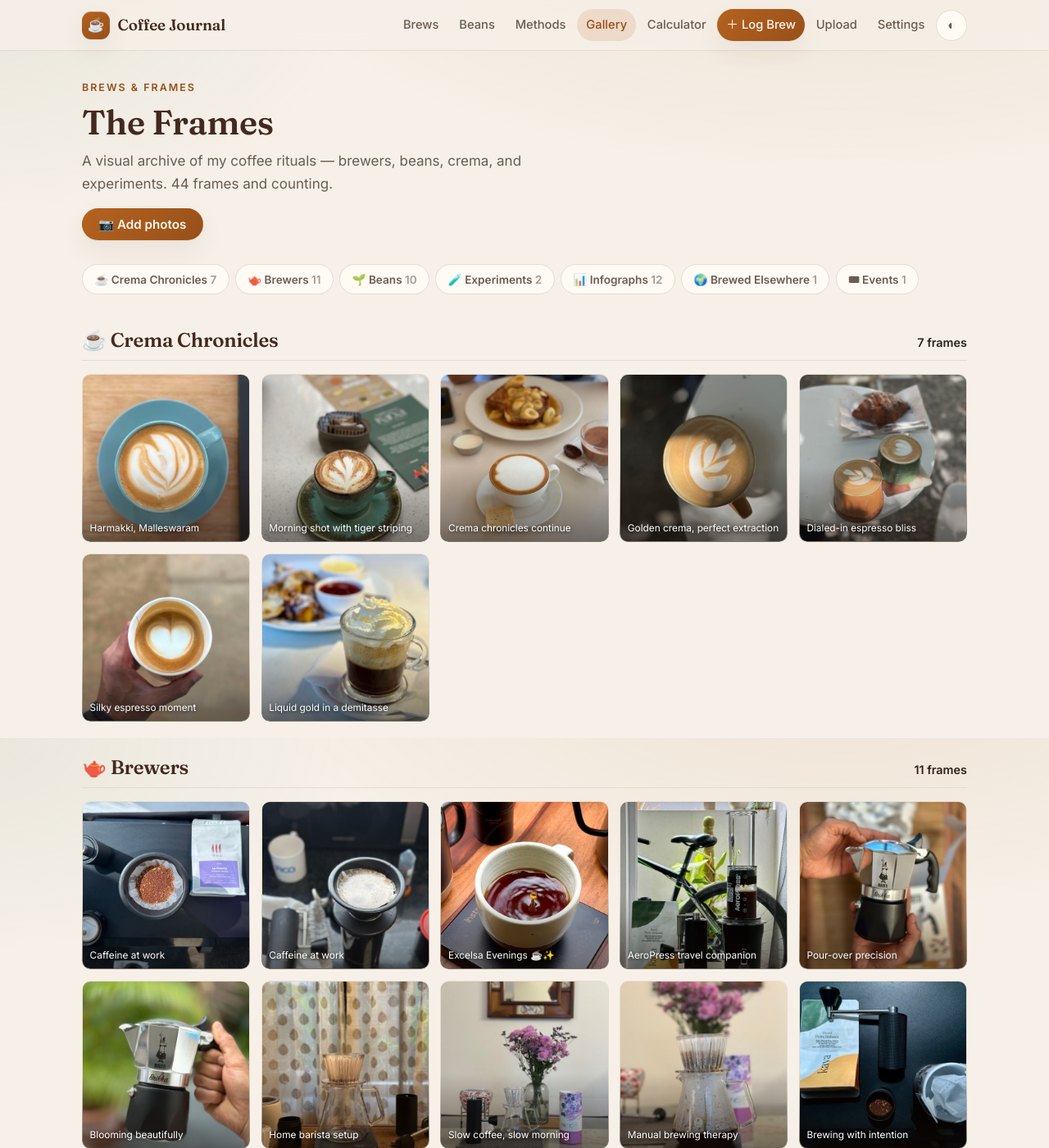
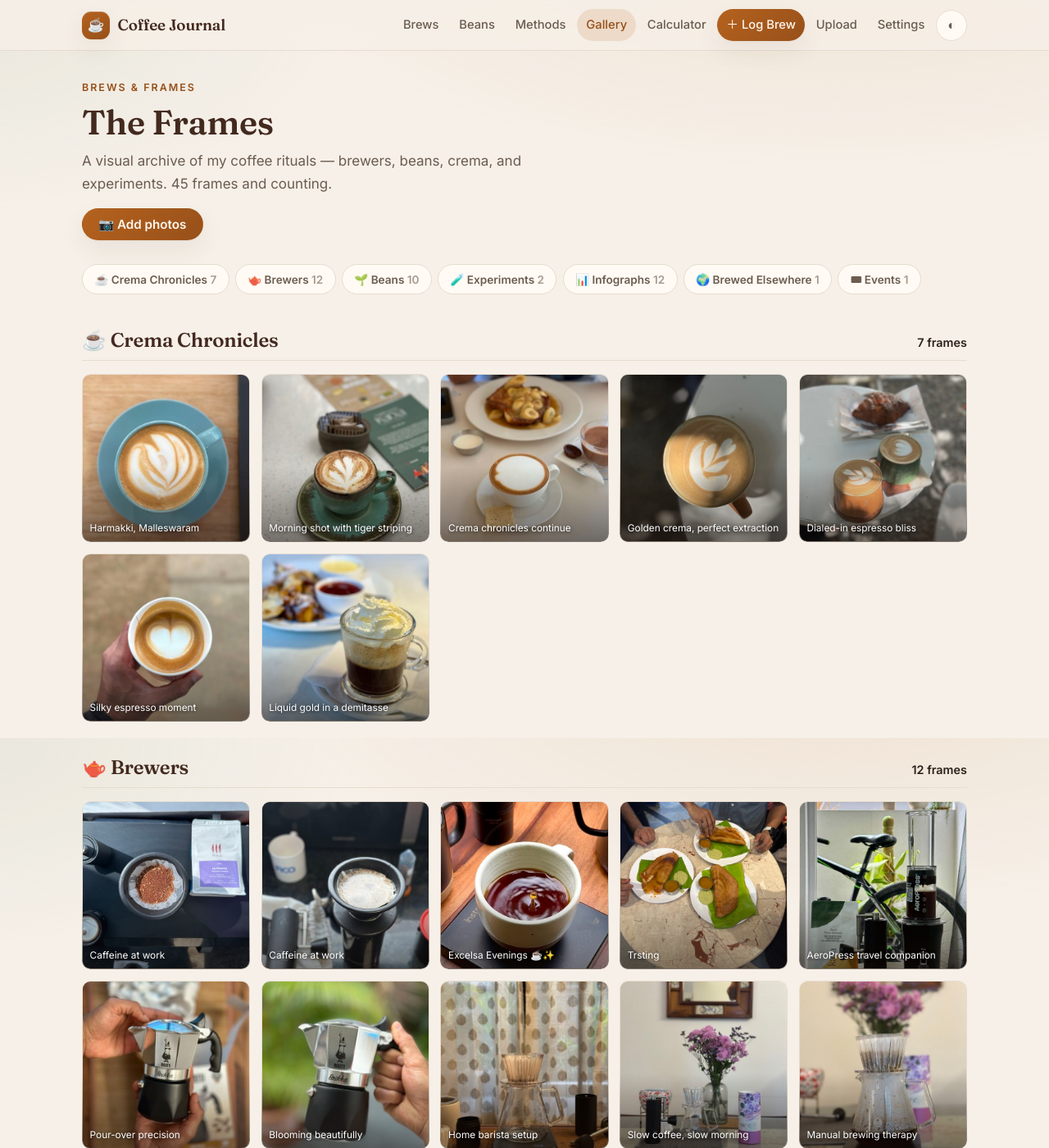
Before and after one commit to truedevopsmk-lab/coffee-claude, a Jekyll site: the page built from brews-and-frames/index.md, in a window 1280 px wide and 1400 px high. Shown: the whole window at 82% size. Built offline with Jekyll 4.4.1, drawn with Linux system fonts in a browser that asks for light colours.

Commit message:
gallery: add 1 photo to brewers
- 2026-10-21-img-5191.jpg

```diff
--- a/_data/gallery.yml
+++ b/_data/gallery.yml
@@ -88,3 +88,4 @@ captions:
   "/assets/gallery/travel/IMG_3170.jpeg": "Brewing memories abroad"
   "/assets/gallery/events/iicf.jpg": "India International Coffee Festival"
   "/assets/gallery/brewers/2026-10-06-img-3508-still.jpg": "Excelsa Evenings ☕️✨"
+  "/assets/gallery/brewers/2026-10-21-img-5191.jpg": "Trsting"
```
Also changed, not shown: assets/gallery-thumbs/brewers/2026-10-21-img-5191.jpg (added), assets/gallery/brewers/2026-10-21-img-5191.jpg (added).
